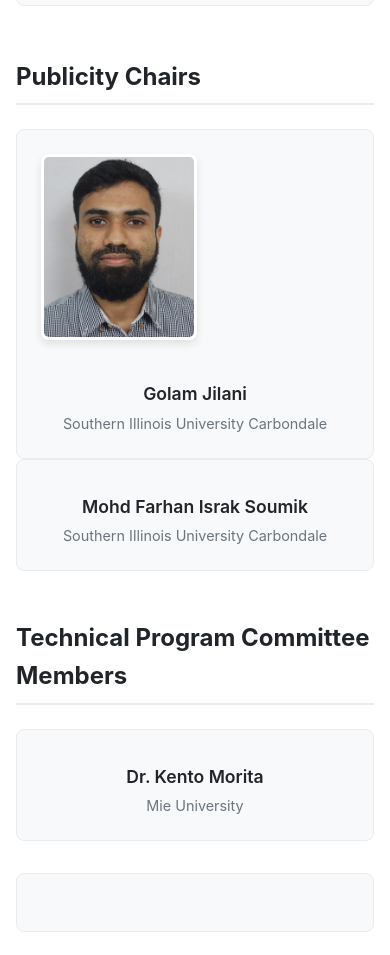
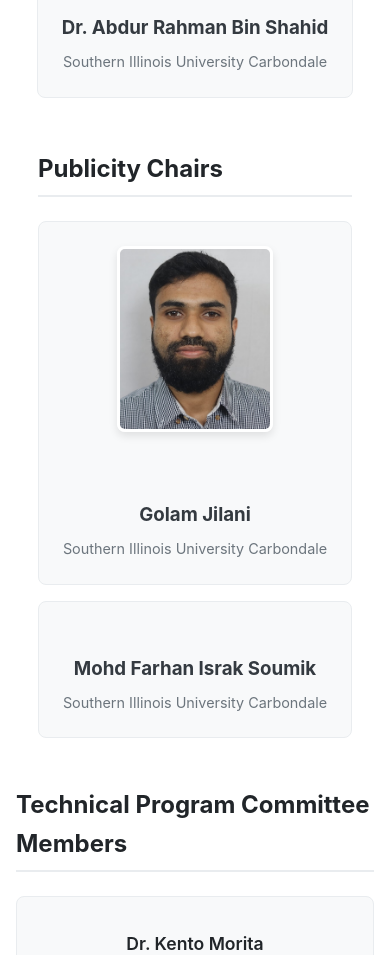
Before and after one commit to AIIR-LAB/MAPLE2025, a plain HTML site: page index.html in a window 390 px wide. Shown: the part 5780-6735 px from the top of the page. Drawn offline with Linux system fonts and the light colour scheme.

Commit message:
Update styles.css

```diff
--- a/styles.css
+++ b/styles.css
@@ -124,11 +124,38 @@ a:hover {
 }
 
 /* Speaker and Organizer grids */
-.speaker-grid, .organizer-grid {
+.speaker-grid {
   display: grid;
   grid-template-columns: repeat(auto-fill, minmax(250px, 1fr));
   gap: 2em;
   margin-top: 1em;
+}
+
+.organizer-grid {
+  display: flex;
+  justify-content: center;
+  gap: 4em;
+  margin-top: 2em;
+}
+
+.organizer-section {
+  text-align: center;
+  flex: 1;
+}
+
+.organizer-section h3 {
+  margin-bottom: 1.5em;
+  color: #212529;
+  border-bottom: 2px solid #e9ecef;
+  padding-bottom: 0.3em;
+  font-size: 1.3em;
+}
+
+.organizer-row {
+  display: flex;
+  justify-content: center;
+  gap: 1em;
+  flex-wrap: nowrap;
 }
 
 .speaker, .organizer {
@@ -138,6 +165,11 @@ a:hover {
   border-radius: 8px;
   transition: transform 0.3s ease, box-shadow 0.3s ease;
   border: 1px solid #e9ecef;
+  flex: 0 0 auto;
+  display: flex;
+  flex-direction: column;
+  align-items: center;
+  justify-content: flex-start;
 }
 
 .speaker:hover, .organizer:hover {
@@ -145,19 +177,18 @@ a:hover {
   box-shadow: 0 8px 25px rgba(0,0,0,0.15);
 }
 
+/* Fallback for missing images */
 .speaker-img, .organizer-img {
   width: 150px;
   height: 180px;
   border-radius: 8px;
   object-fit: cover;
-  margin-bottom: 1em;
+  margin: 0 auto 1em auto;
   border: 3px solid #fff;
   box-shadow: 0 4px 8px rgba(0,0,0,0.1);
   transition: transform 0.3s ease;
   background: linear-gradient(135deg, #667eea 0%, #764ba2 100%);
-  display: flex;
-  align-items: center;
-  justify-content: center;
+  display: block;
   color: white;
   font-weight: bold;
   font-size: 2.5em;
@@ -198,7 +229,7 @@ a:hover {
   display: none;
 }
 
-.speaker h3, .organizer h3 {
+.speaker h3, .organizer h4 {
   margin: 0.5em 0 0.3em;
   color: #212529;
   font-size: 1.1em;
@@ -222,6 +253,19 @@ footer {
 }
 
 /* Responsive design */
+@media (max-width: 1024px) {
+  .organizer-grid {
+    flex-direction: column;
+    gap: 3em;
+    align-items: center;
+  }
+
+  .organizer-section {
+    width: 100%;
+    max-width: 600px;
+  }
+}
+
 @media (max-width: 768px) {
   nav ul {
     flex-direction: column;
@@ -240,8 +284,24 @@ footer {
     padding: 1em;
   }
 
-  .speaker-grid, .organizer-grid {
+  .speaker-grid {
     grid-template-columns: 1fr;
+  }
+
+  .organizer-row {
+    flex-direction: column;
+    align-items: center;
+    gap: 1.5em;
+  }
+}
+
+@media (max-width: 480px) {
+  .organizer-grid {
+    gap: 2em;
+  }
+
+  .organizer-row {
+    gap: 1em;
   }
 }
 
```
